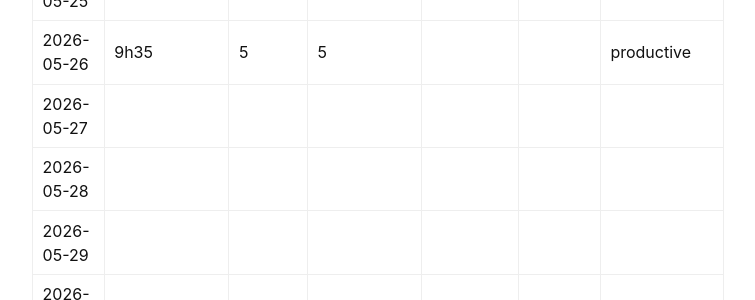
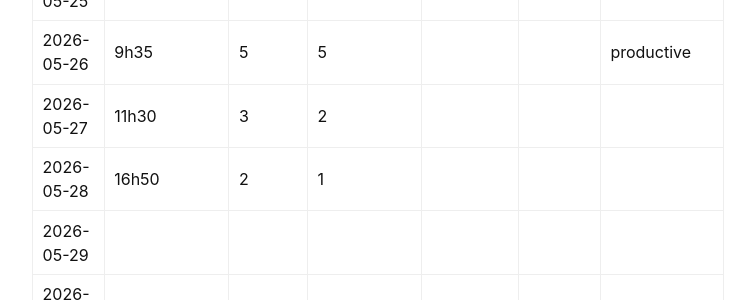
Before and after one commit to kiankyars/kiankyars.github.io, a Jekyll site: the page built from _posts/blog/2026-02-04-biomaxing.md, in a window 1280 px wide and 900 px high, scrolled down 2566 px. Shown: the part 154-454 px from the top of the window, without its empty margins (262-1017 px from the left). Built offline with Jekyll 4.4.1, drawn with Linux system fonts in a browser that asks for light colours.

Commit message:
update resume

```diff
--- a/_posts/blog/2026-02-04-biomaxing.md
+++ b/_posts/blog/2026-02-04-biomaxing.md
@@ -47,19 +47,19 @@ Auto-fill target: Polar sleep score/charge and Polar training status if availabl
 | 2026-05-22 | 10h35 | 5 | 5 | 68 | 3 | productive |
 | 2026-05-25 | 11h20 | 4 | 5 | 72 | 3 | productive |
 | 2026-05-26 | 9h35 | 5 | 5 |  |  | productive |
-| 2026-05-27 |   |   |  |  |  |   |
-| 2026-05-28 |   |   |  |  |  |   |
-| 2026-05-29 |   |   |  |  |  |   |
-| 2026-05-30 |   |   |  |  |  |   |
-| 2026-05-31 |   |   |  |  |  |   |
-| 2026-06-01 |   |   |  |  |  |   |
-| 2026-06-02 |   |   |  |  |  |   |
-| 2026-06-03 |   |   |  |  |  |   |
-| 2026-06-04 |   |   |  |  |  |   |
-| 2026-06-05 |   |   |  |  |  |   |
-| 2026-06-06 |   |   |  |  |  |   |
-| 2026-06-07 |   |   |  |  |  |   |
-| 2026-06-08 |   |   |  |  |  |   |
+| 2026-05-27 | 11h30 | 3 | 2 |  |  |  |
+| 2026-05-28 | 16h50 | 2 | 1 |  |  |  |
+| 2026-05-29 |  |  |  |  |  |  |
+| 2026-05-30 |  |  |  |  |  |  |
+| 2026-05-31 |  |  |  |  |  |  |
+| 2026-06-01 |  |  |  |  |  |  |
+| 2026-06-02 |  |  |  |  |  |  |
+| 2026-06-03 |  |  |  |  |  |  |
+| 2026-06-04 |  |  |  |  |  |  |
+| 2026-06-05 |  |  |  |  |  |  |
+| 2026-06-06 |  |  |  |  |  |  |
+| 2026-06-07 |  |  |  |  |  |  |
+| 2026-06-08 |  |  |  |  |  |  |
 
 
 [^1]: Morning started great, and then I had a slump in the afternoon after eating two meals and also feeling hopeless about the project, but then afterwards I felt great in the evening since our poject picked back up.
```
Also changed, not shown: 2 other files.
